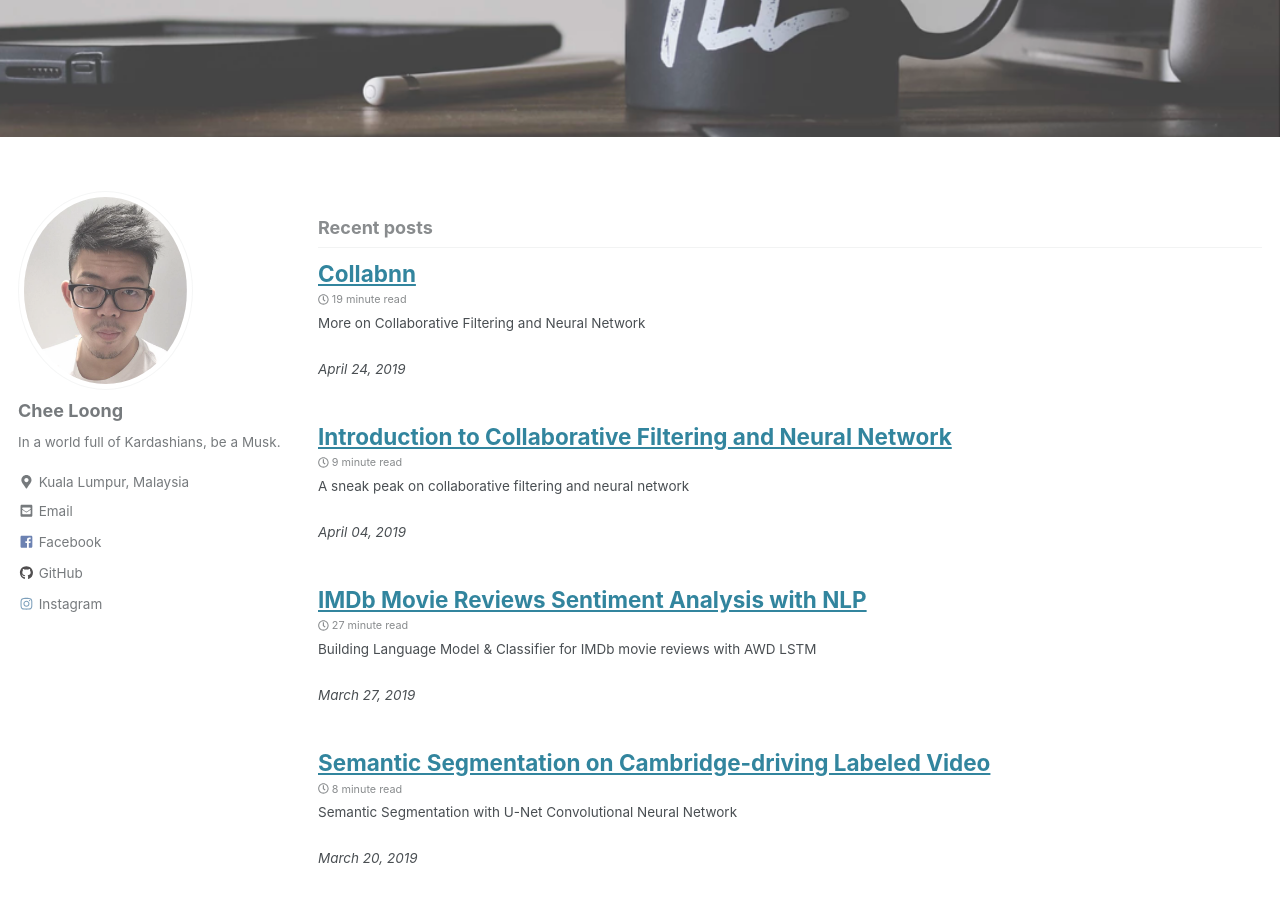
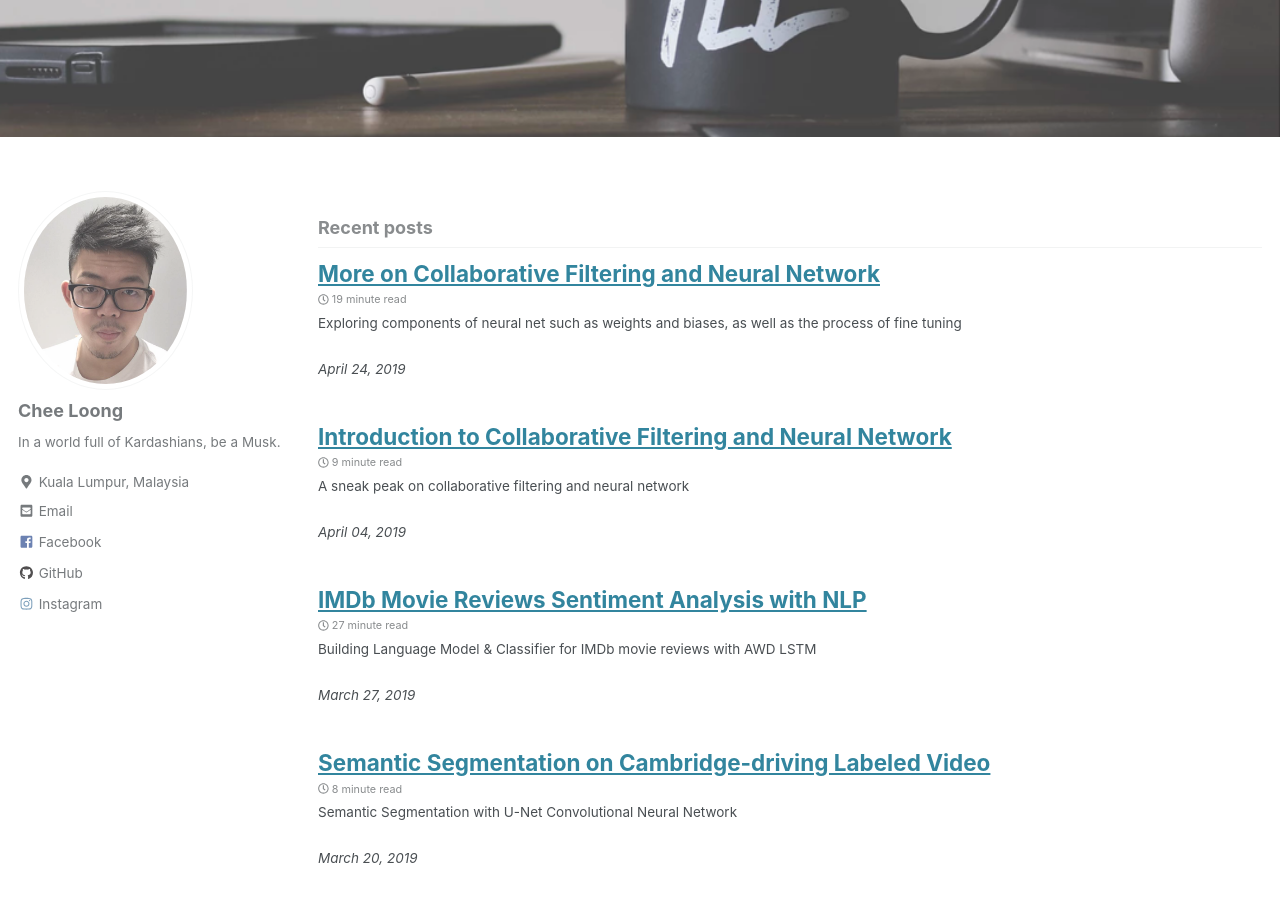
Before and after one commit to CheeLoong/CheeLoong.github.io, a Jekyll site: the page built from index.html, in a window 1280 px wide and 900 px high, scrolled down 335 px. Built offline with Jekyll 4.4.1, drawn with Linux system fonts in a browser that asks for light colours; cached includes are drawn as plain includes; the list of posts is cut into pages by our own code.

Commit message:
minor changes

````diff
--- a/_posts/2019-04-24-collabnn.md
+++ b/_posts/2019-04-24-collabnn.md
@@ -1,5 +1,11 @@
-
-# More on Collaborative Filtering and Neural Network
+---
+title: "More on Collaborative Filtering and Neural Network"
+date: 2019-04-24
+permalink: /collab/
+tags: [fastai, deep learning, collaborative filtering, components of neural net]
+excerpt: "Exploring components of neural net such as weights and biases, as well as the process of fine tuning"
+mathjax: "true"
+---
 
 In the previous blogpost, we explored a little bit on **collaborative filtering and neural network**, we also talked about **embedding** and **bias**.
 
@@ -17,14 +23,14 @@
 
 There are exactly two type of layers in a typical deep neural net.
 
-  1. **Parameters**
+  **1. Parameters**
 
   These are layers that contain parameters/weights, also called as linear layers which maintain state, For example, convolutions, linear.
 Parameters are the things that your model learns, they are the nodes that are tweaked by the model when undergoing a gradient descent which minimizes the loss function
 
   > `parameter = parameter - learning_rate * parameter.grad`
 
-  2. **Activations**
+  **2. Activations**
 
   We will understand this using the diagram above, if we look at the diagram above, we have got our *input activation* layer and we multiplied it by *parameters / weight tensors (highlighted in yellow)* to get an *activation layer (highlighted in cyan)*, so loosely speaking *activation* are numbers that are calculated, well, except *input activation (first layer)*.
 
@@ -32,7 +38,7 @@
 
 Some other important terminology you will often hear in neural net:
 
-1. **Activation Function**
+  **1. Activation Function**
 
   The most important thing to remember about an activation function is that it’s an element-wise function. It’s a function that is applied to each element of the input, activations in turn and creates one activation for each input element.
 
@@ -41,7 +47,7 @@
   It turns out that the combination of matrix multiplications followed by ReLu’s stacked together has this amazing mathematical property called the [Universal Approximation Theorem](https://en.wikipedia.org/wiki/Universal_approximation_theorem).
 It says if you have big enough weight matrices and enough of them it can solve any arbitrarily complex mathematical function to any arbitrarily high level of accuracy assuming that you can train the parameters both in terms of time and data availability and so forth.
 
-2. **Backpropagation**
+  **2. Backpropagation**
 
   [Backpropagation](https://en.wikipedia.org/wiki/Backpropagation) is shorthand for "the backward propagation of errors," since an error is computed at the output and distributed backwards throughout the network’s layers.
 
@@ -668,7 +674,7 @@
 ```
 
 
-<img src="{{ site.url }}{{ site.baseurl }}/assets/images/collabnn/output_00_0.png" alt="">
+<img src="{{ site.url }}{{ site.baseurl }}/assets/images/collabnn/output_01_0.png" alt="">
 
 
 
````
